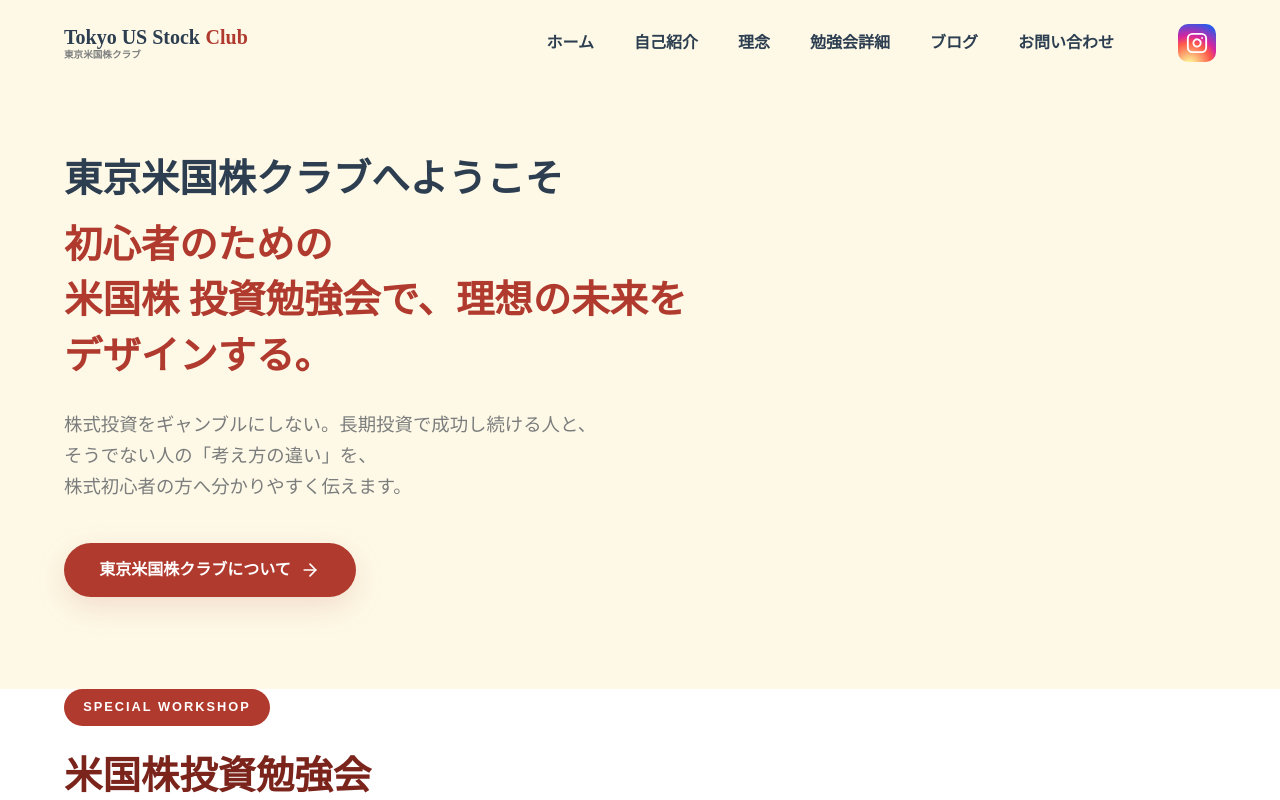
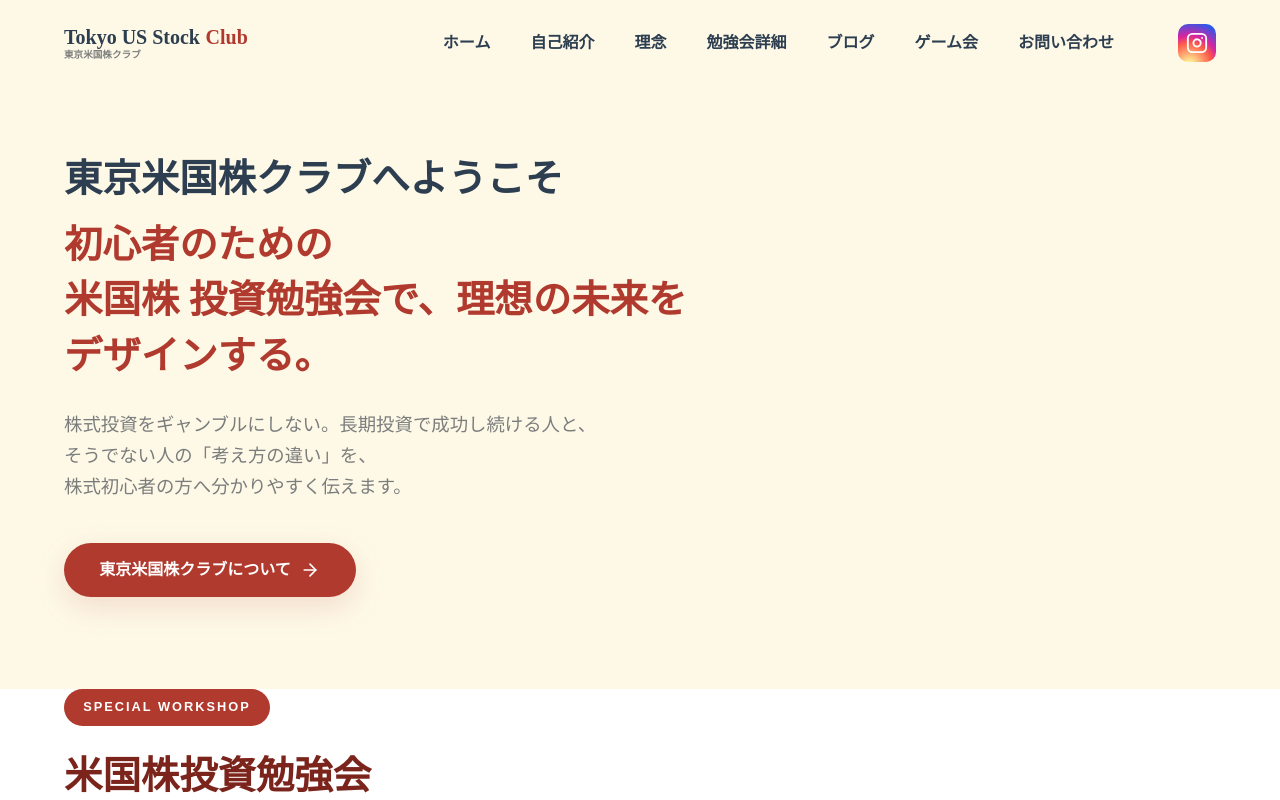
Before and after one commit to yutarotobioka0121-ship-it/tokyo-us-stock-site, a Next.js app: page / in a window 1280 px wide. Built offline with nearby package versions, Linux system fonts and the light colour scheme; no server answers; a web font is replaced by a local one.

Commit message:
feat: add link to cashflow game site in header and footer

```diff
--- a/src/components/Footer.tsx
+++ b/src/components/Footer.tsx
@@ -34,6 +34,7 @@ export default function Footer() {
             <li><Link href="/mission">理念</Link></li>
             <li><Link href="/seminar">勉強会詳細</Link></li>
             <li><Link href="/blog">ブログ</Link></li>
+            <li><a href="https://cfg-s.vercel.app/" target="_blank" rel="noopener noreferrer">キャッシュフローゲーム会</a></li>
             <li><Link href="/apply">勉強会申し込み</Link></li>
           </ul>
         </div>
--- a/src/components/Header.tsx
+++ b/src/components/Header.tsx
@@ -34,6 +34,7 @@ export default function Header() {
           <Link href="/mission" className="nav-link">理念</Link>
           <Link href="/seminar" className="nav-link">勉強会詳細</Link>
           <Link href="/blog" className="nav-link">ブログ</Link>
+          <a href="https://cfg-s.vercel.app/" target="_blank" rel="noopener noreferrer" className="nav-link">ゲーム会</a>
           <Link href="/contact" className="nav-link">お問い合わせ</Link>
           <a href="https://www.instagram.com/tobby_us_stock?igsh=czQwaXVzNmU5Y2V3&utm_source=qr" target="_blank" rel="noopener noreferrer" className="instagram-link" aria-label="Instagram">
             <Instagram size={22} />
@@ -54,6 +55,7 @@ export default function Header() {
           <Link href="/mission" className="nav-link" onClick={() => setIsOpen(false)}>理念</Link>
           <Link href="/seminar" className="nav-link" onClick={() => setIsOpen(false)}>勉強会詳細</Link>
           <Link href="/blog" className="nav-link" onClick={() => setIsOpen(false)}>ブログ</Link>
+          <a href="https://cfg-s.vercel.app/" target="_blank" rel="noopener noreferrer" className="nav-link" onClick={() => setIsOpen(false)}>キャッシュフローゲーム会</a>
           <Link href="/contact" className="nav-link" onClick={() => setIsOpen(false)}>お問い合わせ</Link>
           <div className="mobile-social-links">
             <a href="https://www.instagram.com/tobby_us_stock?igsh=czQwaXVzNmU5Y2V3&utm_source=qr" target="_blank" rel="noopener noreferrer" className="instagram-link" onClick={() => setIsOpen(false)}>
```
